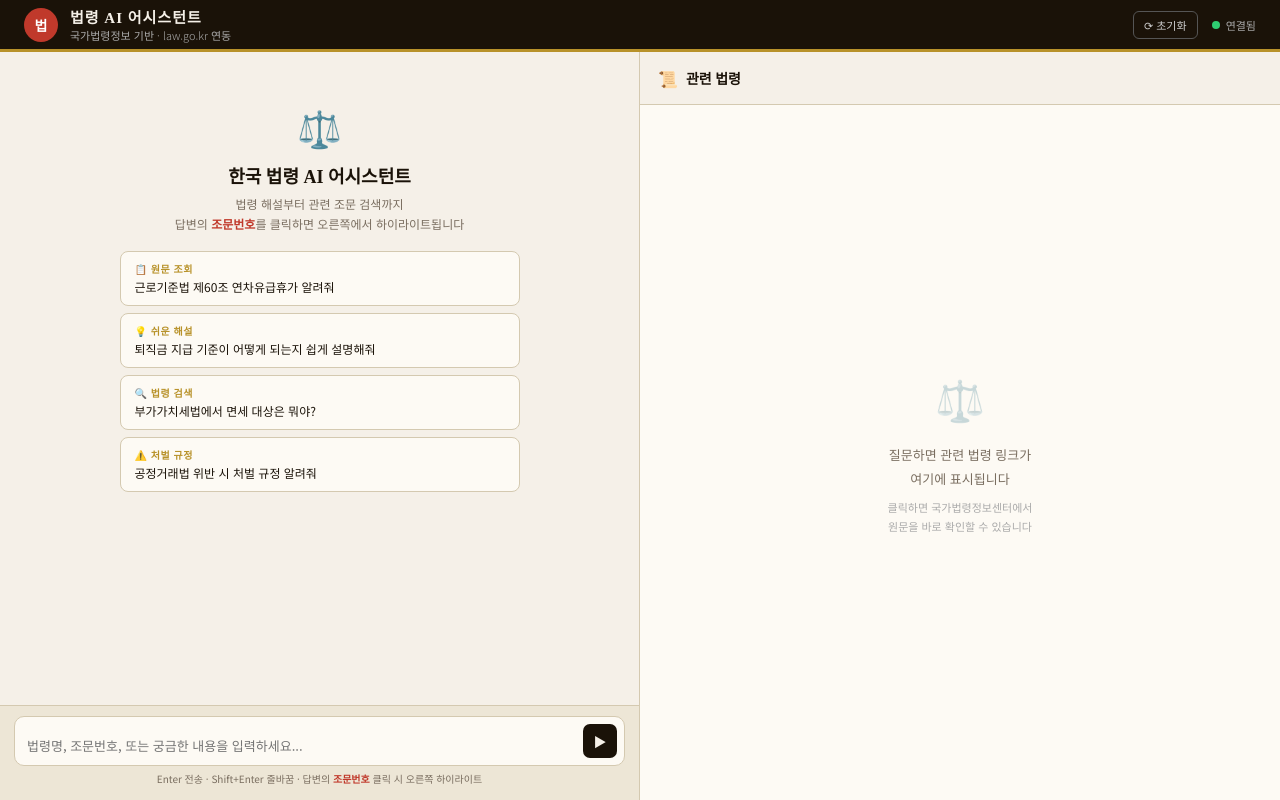
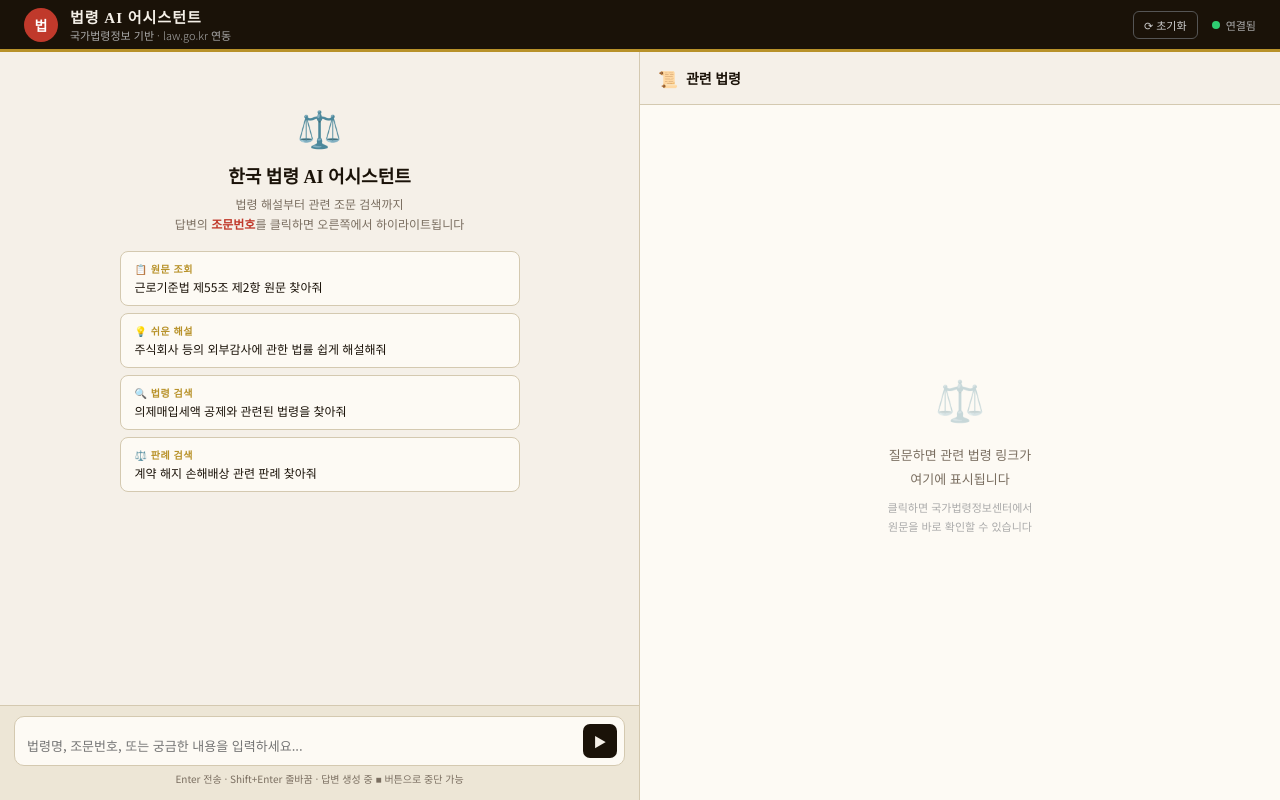
Before and after one commit to ghdwp45/law-chatbot, a Next.js app: page / in a window 1280 px wide. Built offline with nearby package versions, Linux system fonts and the light colour scheme.

Commit message:
Update page.js

```diff
--- a/app/page.js
+++ b/app/page.js
@@ -2,10 +2,10 @@
 import { useState, useRef, useEffect } from "react";
 
 const EXAMPLES = [
-  { label: "📋 원문 조회", q: "근로기준법 제60조 연차유급휴가 알려줘" },
-  { label: "💡 쉬운 해설", q: "퇴직금 지급 기준이 어떻게 되는지 쉽게 설명해줘" },
-  { label: "🔍 법령 검색", q: "부가가치세법에서 면세 대상은 뭐야?" },
-  { label: "⚠️ 처벌 규정", q: "공정거래법 위반 시 처벌 규정 알려줘" },
+  { label: "📋 원문 조회", q: "근로기준법 제55조 제2항 원문 찾아줘" },
+  { label: "💡 쉬운 해설", q: "주식회사 등의 외부감사에 관한 법률 쉽게 해설해줘" },
+  { label: "🔍 법령 검색", q: "의제매입세액 공제와 관련된 법령을 찾아줘" },
+  { label: "⚖️ 판례 검색", q: "계약 해지 손해배상 관련 판례 찾아줘" },
 ];
 
 const getLawSearchUrl = (lawName) =>
@@ -20,6 +20,7 @@ export default function Home() {
   const chatRef = useRef(null);
   const textareaRef = useRef(null);
   const linkRefs = useRef({});
+  const readerRef = useRef(null); // 스트림 중단용
 
   useEffect(() => {
     if (chatRef.current) chatRef.current.scrollTop = chatRef.current.scrollHeight;
@@ -64,6 +65,15 @@ export default function Home() {
       .replace(/\n/g, "<br/>");
   };
 
+  // 답변 중단
+  const stopGeneration = () => {
+    if (readerRef.current) {
+      readerRef.current.cancel();
+      readerRef.current = null;
+    }
+    setLoading(false);
+  };
+
   const send = async (text) => {
     const userText = text || input.trim();
     if (!userText || loading) return;
@@ -88,6 +98,7 @@ export default function Home() {
       }
 
       const reader = res.body.getReader();
+      readerRef.current = reader;
       const decoder = new TextDecoder();
       let fullText = "";
 
@@ -118,21 +129,32 @@ export default function Home() {
               });
               if (links.length > 0) setLawLinks(links);
             }
-            if (parsed.error) throw new Error(parsed.error);
-          } catch {}
+            if (parsed.error) {
+              const isOverloaded = parsed.error.toLowerCase().includes("overload");
+              throw new Error(isOverloaded ? "OVERLOADED" : parsed.error);
+            }
+          } catch (innerE) {
+            if (innerE.message === "OVERLOADED") throw innerE;
+          }
         }
       }
     } catch (e) {
+      const isOverloaded = e.message === "OVERLOADED" || e.message?.toLowerCase().includes("overload");
+      const errMsg = isOverloaded
+        ? "⚠️ 서버 과부하 오류가 발생했습니다. 잠시 후 다시 시도해 주세요."
+        : `❌ ${e.message}`;
+
       setMessages(prev => {
         const updated = [...prev];
         if (updated[updated.length - 1]?.role === "assistant") {
-          updated[updated.length - 1] = { role: "assistant", content: `❌ ${e.message}` };
+          updated[updated.length - 1] = { role: "assistant", content: errMsg };
         } else {
-          updated.push({ role: "assistant", content: `❌ ${e.message}` });
+          updated.push({ role: "assistant", content: errMsg });
         }
         return updated;
       });
     } finally {
+      readerRef.current = null;
       setLoading(false);
     }
   };
@@ -225,9 +247,13 @@ export default function Home() {
                 placeholder="법령명, 조문번호, 또는 궁금한 내용을 입력하세요..."
                 rows={1}
               />
-              <button style={{...s.sendBtn, opacity: loading ? 0.4 : 1}} onClick={() => send()} disabled={loading}>▶</button>
+              {loading ? (
+                <button style={s.stopBtn} onClick={stopGeneration}>■</button>
+              ) : (
+                <button style={s.sendBtn} onClick={() => send()}>▶</button>
+              )}
             </div>
-            <div style={s.hint}>Enter 전송 · Shift+Enter 줄바꿈 · 답변의 <span style={{color:"#c0392b",fontWeight:600}}>조문번호</span> 클릭 시 오른쪽 하이라이트</div>
+            <div style={s.hint}>Enter 전송 · Shift+Enter 줄바꿈 · 답변 생성 중 ■ 버튼으로 중단 가능</div>
           </div>
         </div>
 
@@ -343,6 +369,7 @@ const s = {
   inputRow:{display:"flex",gap:8,alignItems:"flex-end",background:"#fdfaf4",border:"1.5px solid #d4c9b0",borderRadius:10,padding:"7px 7px 7px 12px"},
   textarea:{flex:1,border:"none",outline:"none",background:"transparent",fontFamily:"'Noto Sans KR',sans-serif",fontSize:13,color:"#1a1208",resize:"none",maxHeight:120,minHeight:22,lineHeight:1.6},
   sendBtn:{width:34,height:34,background:"#1a1208",border:"none",borderRadius:7,cursor:"pointer",color:"#f5f0e8",fontSize:13,flexShrink:0},
+  stopBtn:{width:34,height:34,background:"#c0392b",border:"none",borderRadius:7,cursor:"pointer",color:"white",fontSize:13,flexShrink:0},
   hint:{fontSize:10,color:"#7a6e60",marginTop:5,textAlign:"center"},
   rightPane:{display:"flex",flexDirection:"column",flex:"0 0 50%",overflow:"hidden",background:"#fdfaf4"},
   rightHeader:{display:"flex",alignItems:"center",gap:8,padding:"14px 18px",borderBottom:"1px solid #d4c9b0",background:"#f5f0e8",flexShrink:0},
```
